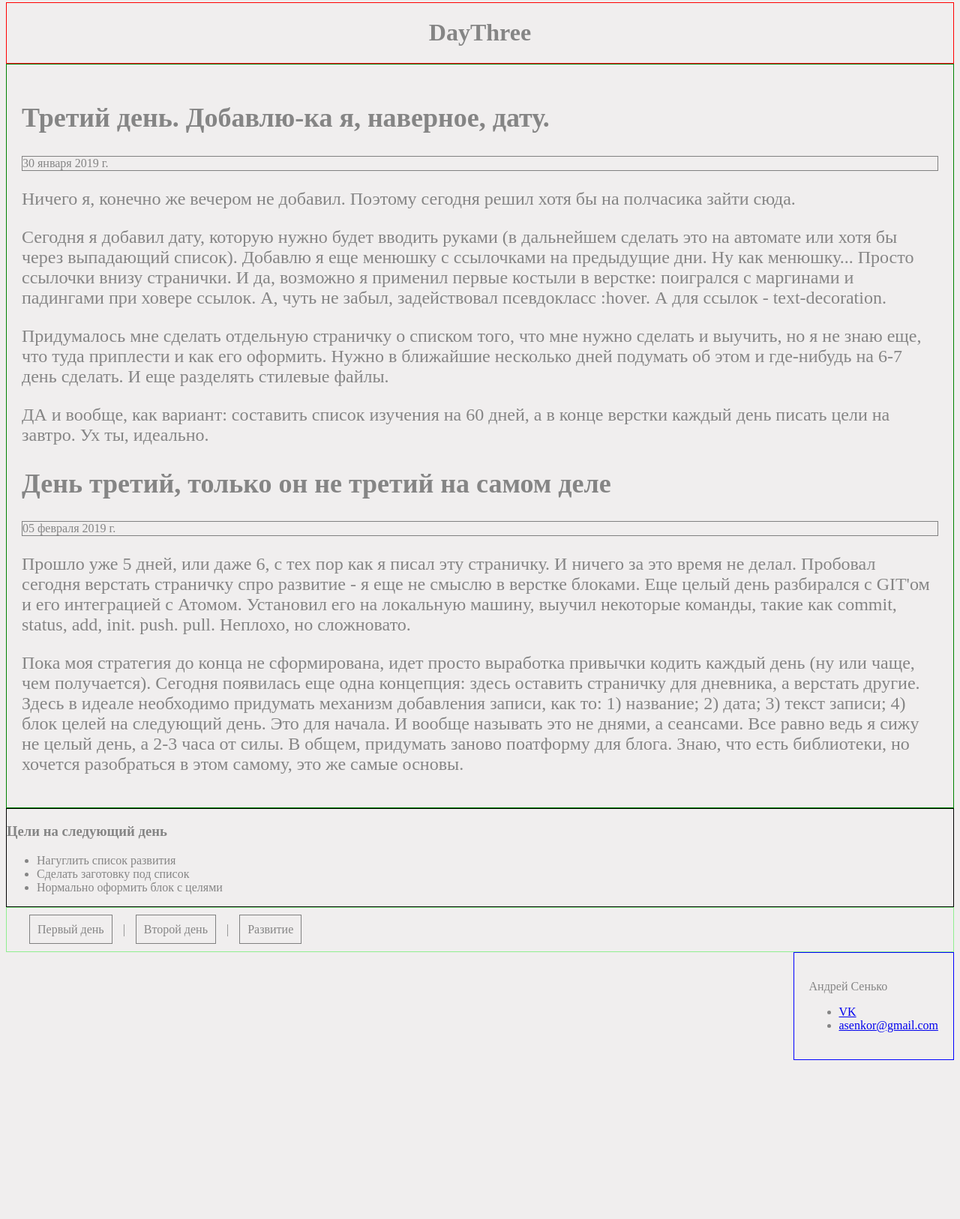
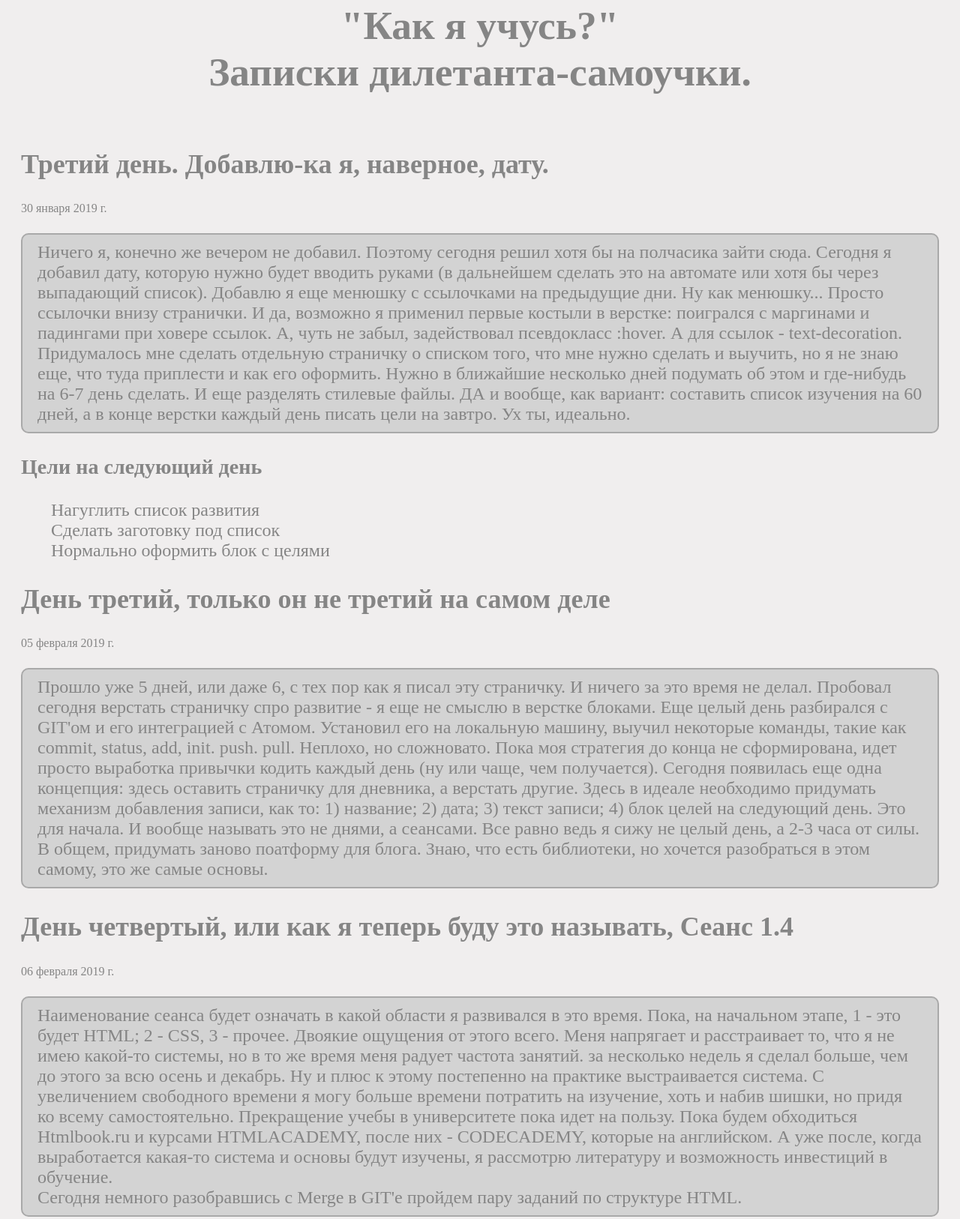
Before and after one commit to Asenkor/Myportal, a plain HTML site: page DayThree.html in a window 1280 px wide. Shown: the part 5-1631 px from the top of the page at 75% size. Before the commit the page ends 1419 px from the top, so only its background shows below. Drawn offline with Linux system fonts and the light colour scheme.

Commit message:
Izmenena structura

```diff
--- a/DayThree.html
+++ b/DayThree.html
@@ -1,45 +1,50 @@
 <html>
   <head>
-    <title>PageDayThree</title>
+    <title>Как я учусь?</title>
 	<link href="./style.css" type="text/css" rel="stylesheet">
 	<meta charset = "utf-8">
   </head>
   <body>
     <header>
-	  <h1>DayThree</h1>
+	  <h1>"Как я учусь?"</br>Записки дилетанта-самоучки.</h1>
 	</header>
     <main>
 	  <h2>Третий день. Добавлю-ка я, наверное, дату.</h2>
 	  <div class="date">30 января 2019 г.</div>
-	  <p>Ничего я, конечно же вечером не добавил. Поэтому сегодня решил хотя бы на полчасика зайти сюда.</p>
-	  <p>Сегодня я добавил дату, которую нужно будет вводить руками (в дальнейшем сделать это на автомате или хотя бы через выпадающий список). Добавлю я еще менюшку с ссылочками
-	  на предыдущие дни. Ну как менюшку... Просто ссылочки внизу странички. И да, возможно я применил первые костыли в верстке: поигрался с маргинами и падингами при ховере ссылок.
-	  А, чуть не забыл, задействовал псевдокласс :hover. А для ссылок - text-decoration.</p>
-	  <p>Придумалось мне сделать отдельную страничку о списком того, что мне нужно сделать и выучить, но я не знаю еще, что туда приплести и как его оформить. Нужно в ближайшие
-	  несколько дней подумать об этом и где-нибудь на 6-7 день сделать. И еще разделять стилевые файлы.</p>
-	  <p>ДА и вообще, как вариант: составить список изучения на 60 дней, а в конце верстки каждый день писать цели на завтро. Ух ты, идеально.</p>
-    <h2>День третий, только он не третий на самом деле</h2>
-    <div class="date">05 февраля 2019 г.</div>
-    <p>Прошло уже 5 дней, или даже 6, с тех пор как я писал эту страничку. И ничего за это время не делал. Пробовал сегодня верстать страничку спро развитие - я еще не смыслю в верстке блоками. Еще целый день разбирался с GIT'ом и его интеграцией с Атомом. Установил его на локальную машину, выучил некоторые команды, такие как commit, status, add, init. push. pull. Неплохо, но сложновато.</p>
-    <p>Пока моя стратегия до конца не сформирована, идет просто выработка привычки кодить каждый день (ну или чаще, чем получается).
-	Сегодня появилась еще одна концепция: здесь оставить страничку для дневника, а верстать другие. Здесь в идеале необходимо придумать механизм добавления записи, как то: 1) название; 2) дата; 3) текст записи; 4) блок целей на следующий день. Это для начала. И вообще называть это не днями, а сеансами. Все равно ведь я сижу не целый день, а 2-3 часа от силы. В общем, придумать заново поатформу для блога. Знаю, что есть библиотеки, но хочется разобраться в этом самому, это же самые основы.</p>
-	</main>
-	<div>
+	  <p class="article">Ничего я, конечно же вечером не добавил. Поэтому сегодня решил хотя бы на полчасика зайти сюда.
+		Сегодня я добавил дату, которую нужно будет вводить руками (в дальнейшем сделать это на автомате или хотя бы через выпадающий список). Добавлю я еще менюшку с ссылочками
+		на предыдущие дни. Ну как менюшку... Просто ссылочки внизу странички. И да, возможно я применил первые костыли в верстке: поигрался с маргинами и падингами при ховере ссылок.
+		А, чуть не забыл, задействовал псевдокласс :hover. А для ссылок - text-decoration.
+		Придумалось мне сделать отдельную страничку о списком того, что мне нужно сделать и выучить, но я не знаю еще, что туда приплести и как его оформить. Нужно в ближайшие
+		несколько дней подумать об этом и где-нибудь на 6-7 день сделать. И еще разделять стилевые файлы.
+		ДА и вообще, как вариант: составить список изучения на 60 дней, а в конце верстки каждый день писать цели на завтро. Ух ты, идеально.</p>
+	  <div>
 	  <h3>Цели на следующий день</h3>
 	  <ul>
 	    <li>Нагуглить список развития</li>
 		<li>Сделать заготовку под список</li>
 		<li>Нормально оформить блок с целями</li>
 	  </ul>
-	</div>
+	  </div>
+	  <h2>День третий, только он не третий на самом деле</h2>
+      <div class="date">05 февраля 2019 г.</div>
+      <p class="article">Прошло уже 5 дней, или даже 6, с тех пор как я писал эту страничку. И ничего за это время не делал. Пробовал сегодня верстать страничку спро развитие - я еще не смыслю в верстке блоками. Еще целый день разбирался с GIT'ом и его интеграцией с Атомом. Установил его на локальную машину, выучил некоторые команды, такие как commit, status, add, init. push. pull. Неплохо, но сложновато.
+		Пока моя стратегия до конца не сформирована, идет просто выработка привычки кодить каждый день (ну или чаще, чем получается).
+		Сегодня появилась еще одна концепция: здесь оставить страничку для дневника, а верстать другие. Здесь в идеале необходимо придумать механизм добавления записи, как то: 1) название; 2) дата; 3) текст записи; 4) блок целей на следующий день. Это для начала. И вообще называть это не днями, а сеансами. Все равно ведь я сижу не целый день, а 2-3 часа от силы.
+		В общем, придумать заново поатформу для блога. Знаю, что есть библиотеки, но хочется разобраться в этом самому, это же самые основы.</p>
+	  <h2>День четвертый, или как я теперь буду это называть, Сеанс 1.4</h2>
+	  <div class="date">06 февраля 2019 г.</div>
+	  <p class="article">Наименование сеанса будет означать в какой области я развивался в это время. Пока, на начальном этапе, 1 - это будет HTML; 2 - CSS, 3 - прочее. Двоякие ощущения от этого всего. Меня напрягает и расстраивает то, что я не имею какой-то системы, но в то же время меня радует частота занятий. за несколько недель я сделал больше, чем до этого за всю осень и декабрь. Ну и плюс к этому постепенно на практике выстраивается система. С увеличением свободного времени я могу больше времени потратить на изучение, хоть и набив шишки, но придя ко всему самостоятельно. Прекращение учебы в университете пока идет на пользу.	Пока будем обходиться Htmlbook.ru и курсами HTMLACADEMY, после них - CODECADEMY, которые на английском. А уже после, когда выработается какая-то система и основы будут изучены, я рассмотрю литературу и возможность инвестиций в обучение.</br>
+			Сегодня немного разобравшись с Merge в GIT'е пройдем пару заданий по структуре HTML.</p>
+	</main>
 	<nav>
 	  <a href="DayOne.html">Первый день</a> | <a href="DayTwo.html">Второй день</a> | <a href="Devel.html">Развитие</a>
 	</nav>
     <footer>
-	  <p>Андрей Сенько</p>
+	  <p>Контакты автора:</p>
 	  <ul>
-	    <li><a href="https://vk.com/iceman_fan">VK</a></li>
-		<li><a href="mailto:asenkor@gmail.com">asenkor@gmail.com</a></li>
+	    <li>VK: <a href="https://vk.com/iceman_fan">Андрей Сенько</a></li>
+		<li>E-mail: <a href="mailto:asenkor@gmail.com">asenkor@gmail.com</a></li>
 	  </ul>
 	</footer>
   </body>
--- a/style.css
+++ b/style.css
@@ -4,33 +4,40 @@ body{
 }
 header{
 	text-align: center;
-	border: 1px solid red;
+	font-size: 20pt;
+	/* border: 1px solid red; */
 }
 main{
-	border: 1px solid green;
-	padding: 20px;
+	/* border: 1px solid green; */
+	padding: 5px 20px;
+
 	font-size: 18pt;
 }
 footer{
-	border: 1px solid blue;
+	/* border: 1px solid blue; */
 	float: right;
-	padding: 20px;
+	padding: 5px;
 }
-div{
-	border: 1px solid black;
+footer ul{
+	padding-left: 0px;
 }
+li {
+    list-style-type: none;
+   }
+
 div.date{
-	border: 1px solid gray;
+	/* border: 1px solid gray; */
 	font-size: 12pt;
 }
 nav{
-	border: 1px solid lightgreen;
+	/* border: 1px solid lightgreen; */
 	padding: 20px;
+	text-align: center;
 }
 nav a{
 	padding: 10px;
 	margin: 10px;
-	border: 1px solid gray;
+	/* border: 1px solid gray; */
 	text-decoration: none;
 	color: #858585;
 }
@@ -38,6 +45,12 @@ nav a:hover{
 	background: lightgray;
 	padding: 12px;
 	margin: 8px;
+}
+.article{
+	padding: 10px 20px;
+	border: 2px solid darkgray;
+	border-radius: 10px;
+	background-color: lightgray;
 }
 /* Для страницы развития */
 .layout{
```
